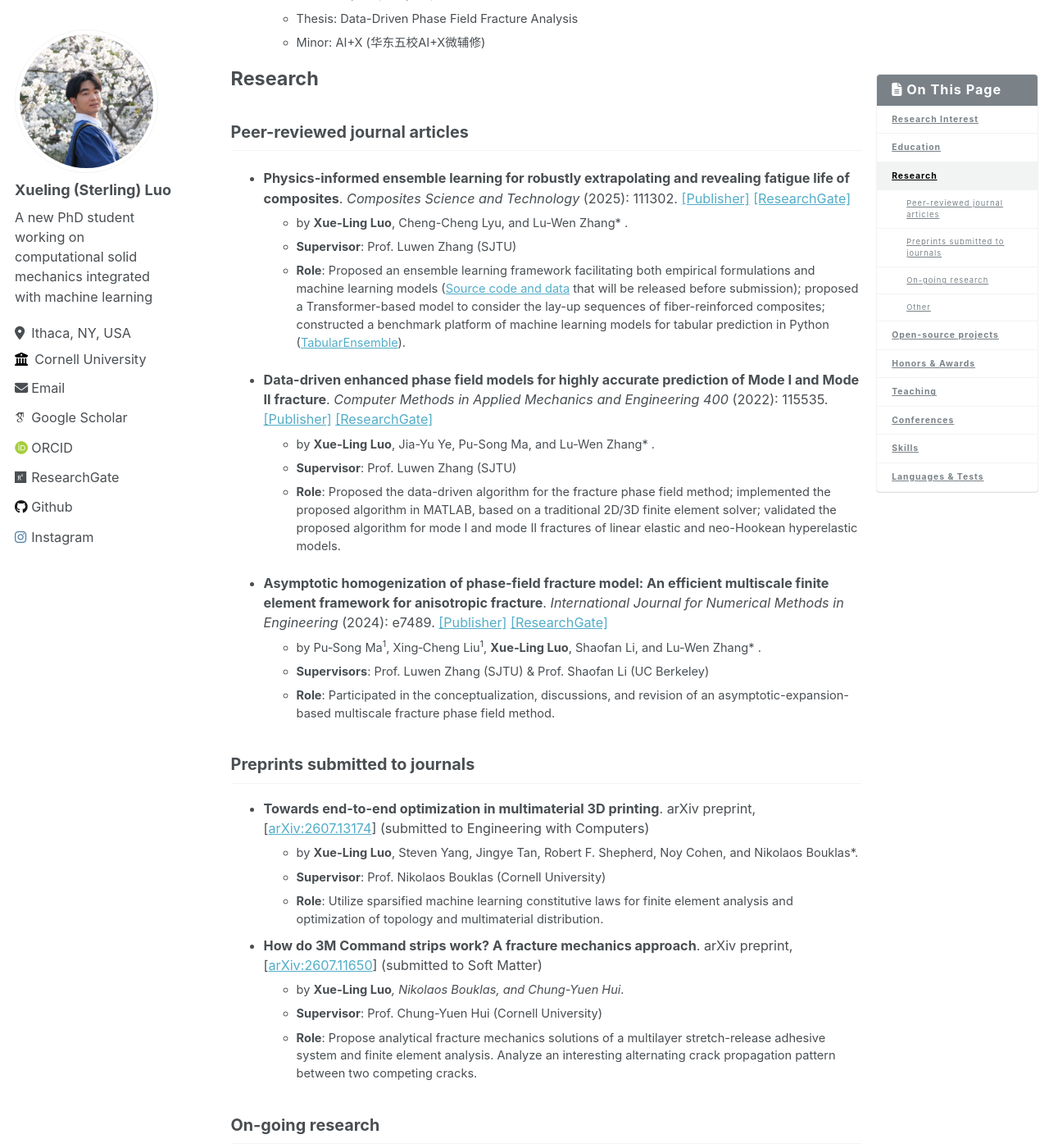
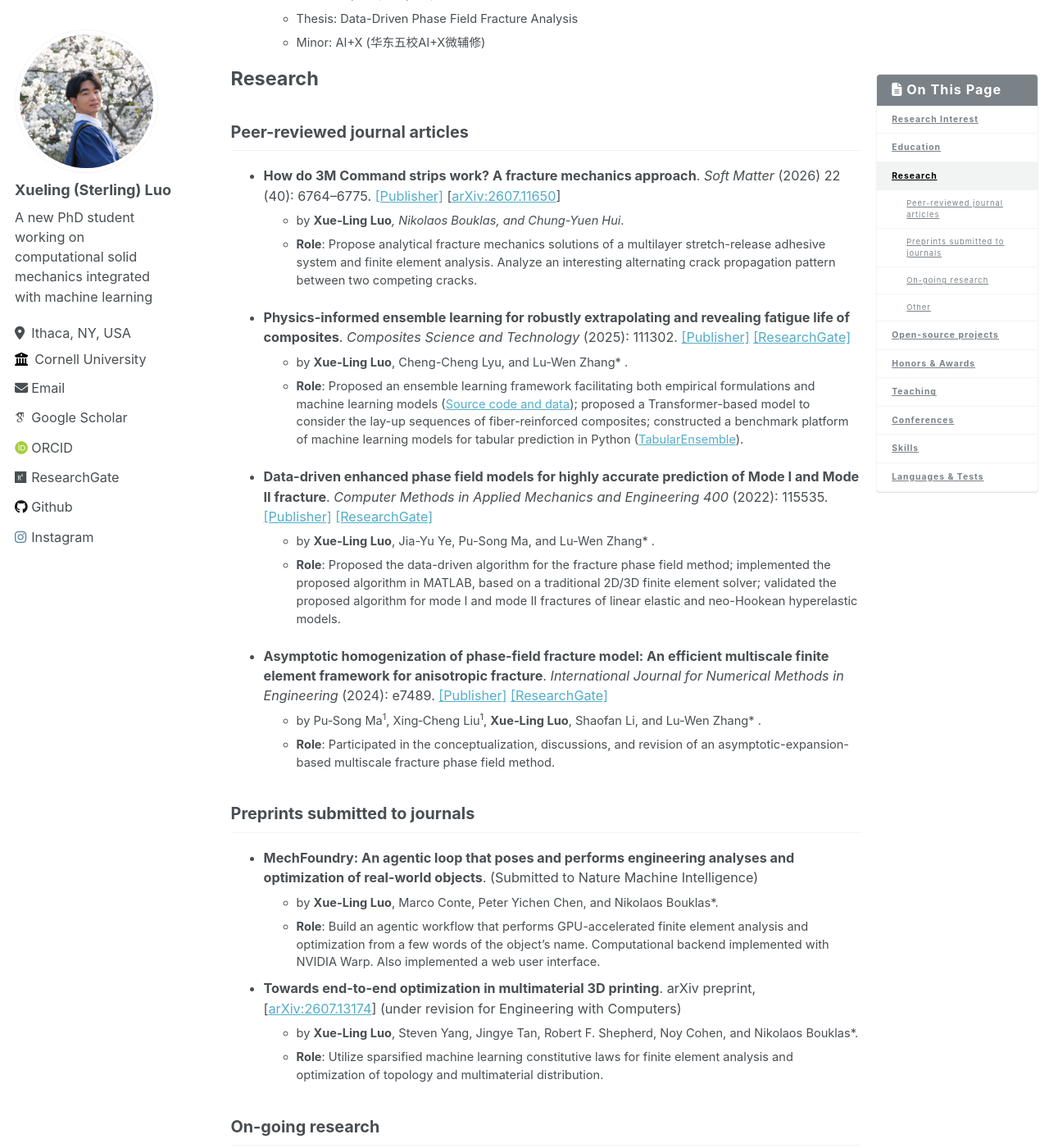
Before and after one commit to LuoXueling/luoxueling.github.io, a Jekyll site: the page built from _pages/about.md, in a window 1280 px wide and 1400 px high, scrolled down 730 px. Shown: the whole window at 82% size. Built offline with Jekyll 4.4.1, drawn with Linux system fonts in a browser that asks for light colours; some web fonts are replaced; some of the changed text lies outside the part shown.

Commit message:
Update info

```diff
--- a/_pages/about.md
+++ b/_pages/about.md
@@ -18,11 +18,11 @@ Talent: Eating half of a large watermelon🍉 in half an hour.
 
 # Research Interest
 
-My research interests currently lie in **machine learning for mechanics**, **adjoint state method**, **optimization**, **GPU computing**. I have rich experience in **fracture phase field methods**, **data-driven computational mechanics**, and **physics-informed machine learning**.
+My research interests currently lie in **machine learning for mechanics**, **optimization**, and **GPU-accelerated computing**. I have rich experience in **fracture phase field methods**, **data-driven computational mechanics**, and **physics-informed machine learning**.
 
 # Education
 
-* **Ph.D. student, Cornell University**, Mechanical Engineering
+* **Ph.D. student, Cornell University**, Mechanical Engineering, minor in CS and Robotics
   * Aug. 2025 - Present
   * Advisor: Prof. Nikolaos Bouklas
 * **M.S., Shanghai Jiao Tong University (SJTU)**, Computational Mechanics
@@ -40,45 +40,38 @@ My research interests currently lie in **machine learning for mechanics**, **adj
 
 ## Peer-reviewed journal articles
 
+* **How do 3M Command strips work? A fracture mechanics approach**. *Soft Matter* (2026) 22 (40): 6764–6775. [[Publisher]](https://pubs.rsc.org/sm/article/22/40/6764/1365960/How-do-3M-CommandT-strips-work-A-fracture) [[arXiv:2607.11650](https://arxiv.org/abs/2607.11650)]
+  * by **Xue-Ling Luo***, Nikolaos Bouklas, and Chung-Yuen Hui*.
+  * **Role**: Propose analytical fracture mechanics solutions of a multilayer stretch-release adhesive system and finite element analysis. Analyze an interesting alternating crack propagation pattern between two competing cracks.
+
 <a name="pub-2024-piml"></a>
 * **Physics-informed ensemble learning for robustly extrapolating and revealing fatigue life of composites**. *Composites Science and Technology* (2025): 111302. [[Publisher]](https://www.sciencedirect.com/science/article/pii/S0266353825002702) [[ResearchGate]](https://www.researchgate.net/publication/395003907_Physics-informed_ensemble_learning_for_robustly_extrapolating_and_revealing_fatigue_life_of_composites)
   * by **Xue-Ling Luo**, Cheng-Cheng Lyu, and Lu-Wen Zhang* .
-  * **Supervisor**: Prof. Luwen Zhang (SJTU)
-  * **Role**: Proposed an ensemble learning framework facilitating both empirical formulations and machine learning models ([Source code and data](https://github.com/LuoXueling/ENSEMBLE/tree/publication) that will be released before submission); proposed a Transformer-based model to consider the lay-up sequences of fiber-reinforced composites; constructed a benchmark platform of machine learning models for tabular prediction in Python ([TabularEnsemble](https://github.com/LuoXueling/tabular_ensemble)).
+  * **Role**: Proposed an ensemble learning framework facilitating both empirical formulations and machine learning models ([Source code and data](https://github.com/LuoXueling/ENSEMBLE/tree/publication)); proposed a Transformer-based model to consider the lay-up sequences of fiber-reinforced composites; constructed a benchmark platform of machine learning models for tabular prediction in Python ([TabularEnsemble](https://github.com/LuoXueling/tabular_ensemble)).
 
 <a name="pub-2022-data-driven"></a>
 * **Data-driven enhanced phase field models for highly accurate prediction of Mode I and Mode II fracture**. *Computer Methods in Applied Mechanics and Engineering 400* (2022): 115535. [[Publisher]](https://www.sciencedirect.com/science/article/pii/S004578252200531X) [[ResearchGate]](https://www.researchgate.net/publication/363156166_Data-driven_enhanced_phase_field_models_for_highly_accurate_prediction_of_Mode_I_and_Mode_II_fracture)
   * by **Xue-Ling Luo**, Jia-Yu Ye, Pu-Song Ma, and Lu-Wen Zhang* .
-  * **Supervisor**: Prof. Luwen Zhang (SJTU)
   * **Role**: Proposed the data-driven algorithm for the fracture phase field method; implemented the proposed algorithm in MATLAB, based on a traditional 2D/3D finite element solver; validated the proposed algorithm for mode I and mode II fractures of linear elastic and neo-Hookean hyperelastic models.
 
 <a name="pub-2024-multiscale"></a>
 * **Asymptotic homogenization of phase‐field fracture model: An efficient multiscale finite element framework for anisotropic fracture**. *International Journal for Numerical Methods in Engineering* (2024): e7489. [[Publisher]](https://onlinelibrary.wiley.com/doi/abs/10.1002/nme.7489) [[ResearchGate]](https://www.researchgate.net/publication/379517633_Asymptotic_homogenization_of_phase-field_fracture_model_An_efficient_multiscale_finite_element_framework_for_anisotropic_fracture)
   * by Pu‐Song Ma<sup>1</sup>, Xing‐Cheng Liu<sup>1</sup>, **Xue‐Ling Luo**, Shaofan Li, and Lu‐Wen Zhang* .
-  * **Supervisors**: Prof. Luwen Zhang (SJTU) & Prof. Shaofan Li (UC Berkeley)
   * **Role**: Participated in the conceptualization, discussions, and revision of an asymptotic-expansion-based multiscale fracture phase field method.
 
 
 ## Preprints submitted to journals
 
-* **Towards end-to-end optimization in multimaterial 3D printing**. arXiv preprint, [[arXiv:2607.13174](https://arxiv.org/abs/2607.13174)] (submitted to Engineering with Computers)
+* **MechFoundry: An agentic loop that poses and performs engineering analyses and optimization of real-world objects**. (Submitted to Nature Machine Intelligence)
+  * by **Xue-Ling Luo**, Marco Conte, Peter Yichen Chen, and Nikolaos Bouklas*.
+  * **Role**: Build an agentic workflow that performs GPU-accelerated finite element analysis and optimization from a few words of the object's name. Computational backend implemented with NVIDIA Warp. Also implemented a web user interface.
+
+* **Towards end-to-end optimization in multimaterial 3D printing**. arXiv preprint, [[arXiv:2607.13174](https://arxiv.org/abs/2607.13174)] (under revision for Engineering with Computers)
   * by **Xue-Ling Luo**, Steven Yang, Jingye Tan, Robert F. Shepherd, Noy Cohen, and Nikolaos Bouklas*.
-  * **Supervisor**: Prof. Nikolaos Bouklas (Cornell University)
   * **Role**: Utilize sparsified machine learning constitutive laws for finite element analysis and optimization of topology and multimaterial distribution.
-
-* **How do 3M Command strips work? A fracture mechanics approach**. arXiv preprint, [[arXiv:2607.11650](https://arxiv.org/abs/2607.11650)] (submitted to Soft Matter)
-  * by **Xue-Ling Luo***, Nikolaos Bouklas, and Chung-Yuen Hui*.
-  * **Supervisor**: Prof. Chung-Yuen Hui (Cornell University)
-  * **Role**: Propose analytical fracture mechanics solutions of a multilayer stretch-release adhesive system and finite element analysis. Analyze an interesting alternating crack propagation pattern between two competing cracks.
-
-
 
 ## On-going research
 
-* **Connecting generative 3D shape synthesis, GPU-based differentiable FEA, and design optimization**
-  * **Period**: Sept. 2025 - Present
-  * **Supervisor**: Prof. Nikolaos Bouklas (Cornell University)
-  * **Role**: Implement an rapid end-to-end pipeline from generative AI shape synthesis to GPU-accelerated finite element analysis, and to shape and topology optimization, on non-conforming mesh, implemented via Nvidia Warp.
 * **Acceleration Schemes of Fracture-phase-field-based Fatigue Simulation**
   * **Period**: Jul. 2024 - Present
   * **Supervisor**: Prof. Emilio Martínez Pañeda (University of Oxford)
```
